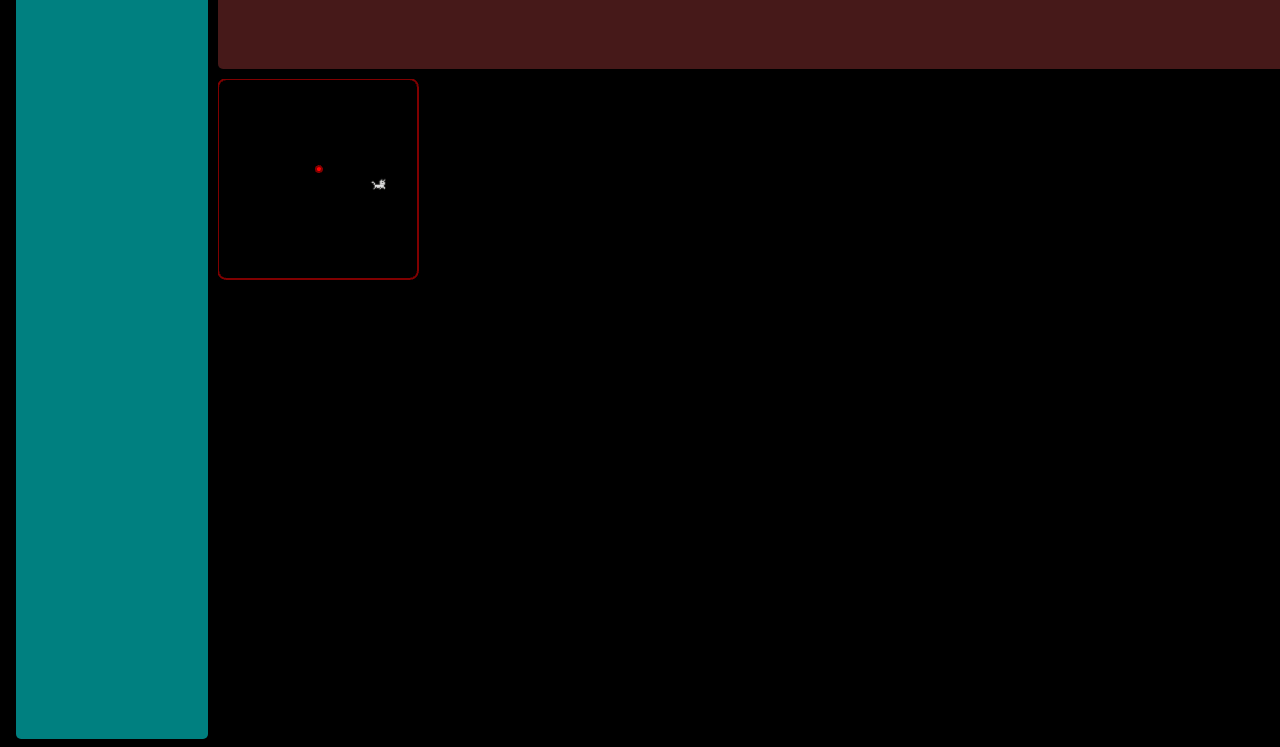
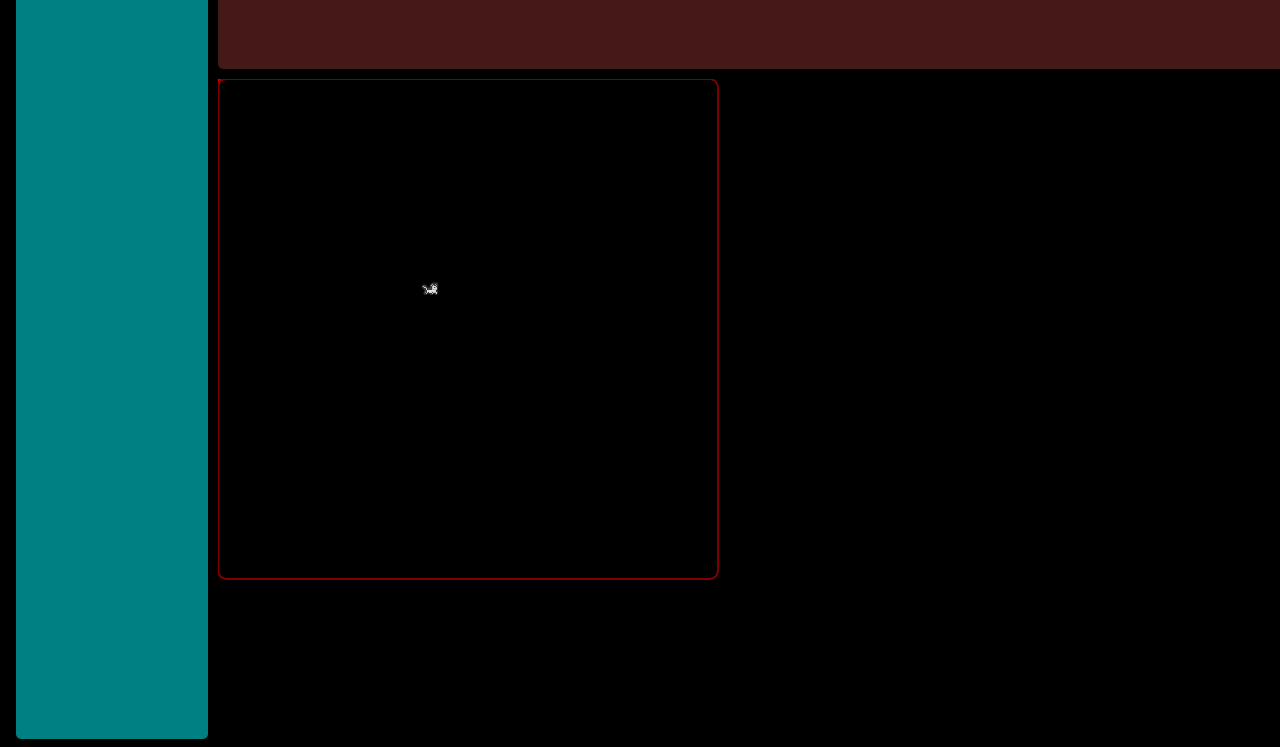
Before and after one commit to matildabrantley/learning-rooms, a plain HTML site: page index.html in a window 1280 px wide. Shown: the part 69-816 px from the top of the page. Drawn offline with nearby package versions, Linux system fonts and the light colour scheme; animation ran at ten frames a second.

Commit message:
user controls target, neural network outputting velocity instead of position

```diff
--- a/assets/js/script.js
+++ b/assets/js/script.js
@@ -1,9 +1,12 @@
 var worldContainer = document.getElementById("world");
+var frameCount = 0; //for controlling framerate, e.g. skipping every other frame
+var fpsReduction = 1; //1 = normal fps, 2 = half fps, 60 = 1 fps, and so forth
 var islands = [];
 var islands2 = [];
 var islands3 = [];
 var numIslands = 1;
-var initialPop = 1;
+var initialPop = 10;
+var mouseX = 0, mouseY = 0;
 
 //Create a Pixi Application
 let app = new PIXI.Application({antialias: true });
@@ -16,7 +19,8 @@ class RedDot {
     constructor(island, vector)
     {
         this.island = island;
-        this.position = vector.getCopy();
+        this.position = vector;
+        this.velocity = new Vector2d(0,0);
     }
 
     draw() {
@@ -28,21 +32,28 @@ class RedDot {
 
     update () {
         //out of bounds check
-        if (this.x > this.island.maxX-10)
-            this.position.x-=8;
-        if (this.y > this.island.maxY-10)
-            this.y-=8;
-        if (this.x < this.island.minX+10)
-            this.x+=8;
-        if (this.y < this.island.minY+10)
-            this.y+=8;
+        // if (this.x > this.island.maxX-10)
+        //     this.position.x-=8;
+        // if (this.y > this.island.maxY-10)
+        //     this.y-=8;
+        // if (this.x < this.island.minX+10)
+        //     this.x+=8;
+        // if (this.y < this.island.minY+10)
+        //     this.y+=8;
+
+        // mouse position
+        this.position.x = mouseX;
+        this.position.y = mouseY;
+        // this.randomMove(0.5);
+        // this.position.add(this.velocity);
+
 
         this.draw();
     }
 
     randomMove (motion=1){
-        this.position.x += (Math.random() - 0.5) * motion;
-        this.position.y += (Math.random() - 0.5) * motion;
+        this.velocity.x += (Math.random() - 0.5) * motion;
+        this.velocity.y += (Math.random() - 0.5) * motion;
     }
 }
 
@@ -57,21 +68,43 @@ class Creature {
         this.velocity = new Vector2d(0, 0);
         app.stage.addChild(this.catSprite);
         //Basic Feedforward NN
-        this.network = new Architect.Perceptron(2, 5, 2);
+        this.network = new Architect.Perceptron(4, 100, 2);
     }
 
     draw() {}
 
     update() {
-        //normalize position by island size
-        //var input = [(this.position.x / this.island.size), (cat.position.y / this.island.size)];
         //var output = this.network.activate(input);
-        var redDot = this.island.redDot; //get this islan's red dot
-        var angleDiff = this.position.angleDifference(redDot.position);
-        this.velocity.setAngle(angleDiff);
+        var redDot = this.island.redDot; //get this island's red dot
+        var islandSize = this.island.size;
+        //normalize positions by island size for NN inputs
+        var input = [(this.position.x / islandSize), (this.position.y / islandSize),
+                   (redDot.position.x / islandSize), (redDot.position.y / islandSize)];
+
+        var output = this.network.activate(input);
+        console.log("Output");
+        console.log(output);
+
+        //update creature's velocity from output
+        this.velocity.x = output[0] > 0.5 ? output[0] : output[0] - 1;
+        this.velocity.y = output[1] > 0.5 ? output[1] : output[1] - 1;
+
+        //find intended output so NN can learn
+        var intendedX = this.position.x > redDot.position.x ? 0 : 1;
+        var intendedY = this.position.y > redDot.position.y ? 0 : 1;
+        var intendedOutput = [intendedX, intendedY];
+        console.log("Intended Output");
+        console.log(intendedOutput);
+
+        //train neural network
+        this.network.propagate(0.25, intendedOutput);
+
+
 
         //add velocity to position
         this.position.add(this.velocity);
+        console.log("Velocity");
+        console.log(this.velocity);
 
         //out of bounds check
         if (this.position.x > this.maxX-10)
@@ -111,13 +144,12 @@ class Island {
         graphics.drawRoundedRect(this.minX, this.minY, this.size, this.size, 10);
         graphics.endFill();
 
-        this.redDot.randomMove(4);
         this.redDot.update();
     }
 }
 
 for (var i=0; i < numIslands; i++)
-    islands.push(new Island(50 * i * 2.5, 0, 200, initialPop));
+    islands.push(new Island(50 * i * 2.5, 0, 500, initialPop));
 
 
 app.stage.addChild(graphics);
@@ -131,6 +163,7 @@ app.ticker.add(delta => worldLoop(delta));
 
 //cat converges on the red dot in the middle of the island
 function worldLoop(delta){
+    if (frameCount % fpsReduction === 0) {
         //var outputVelocity = new Vector2d(0, 0); //output vector
         for (var i=0; i < numIslands; i++){
             graphics.clear();
@@ -153,3 +186,10 @@ function worldLoop(delta){
             }
         }
     }
+    frameCount++;
+  }
+
+  $("body").mousemove(function(event) {
+    mouseX = event.pageX - $(worldContainer).offset().left;
+    mouseY = event.pageY - $(worldContainer).offset().top;
+})
```
Also changed, not shown: index.html (+0 -1 lines). Lines whose indentation alone changed are shown as unchanged.
